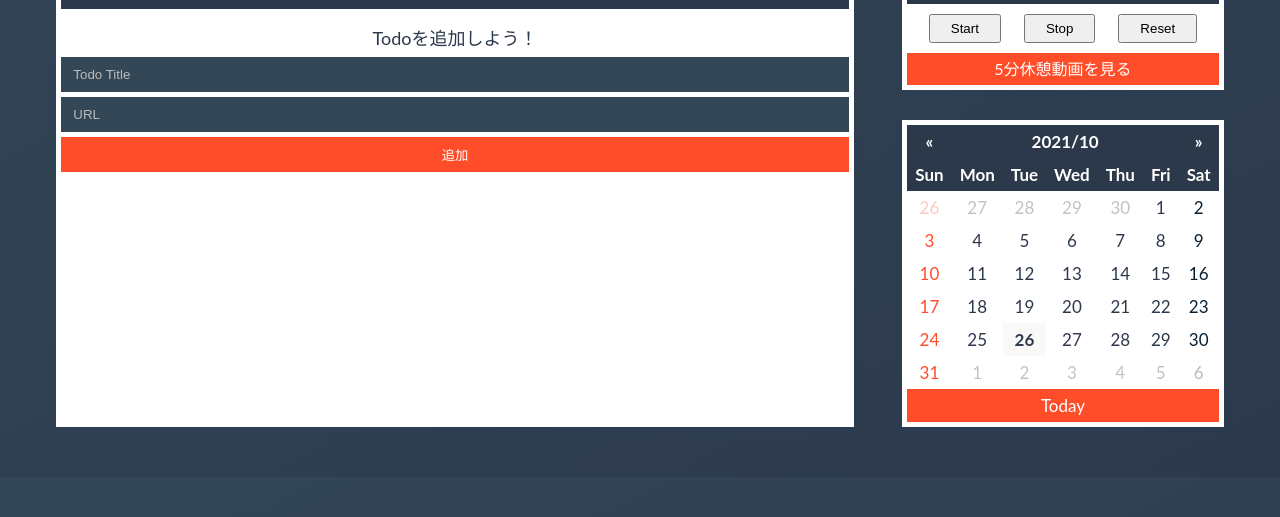
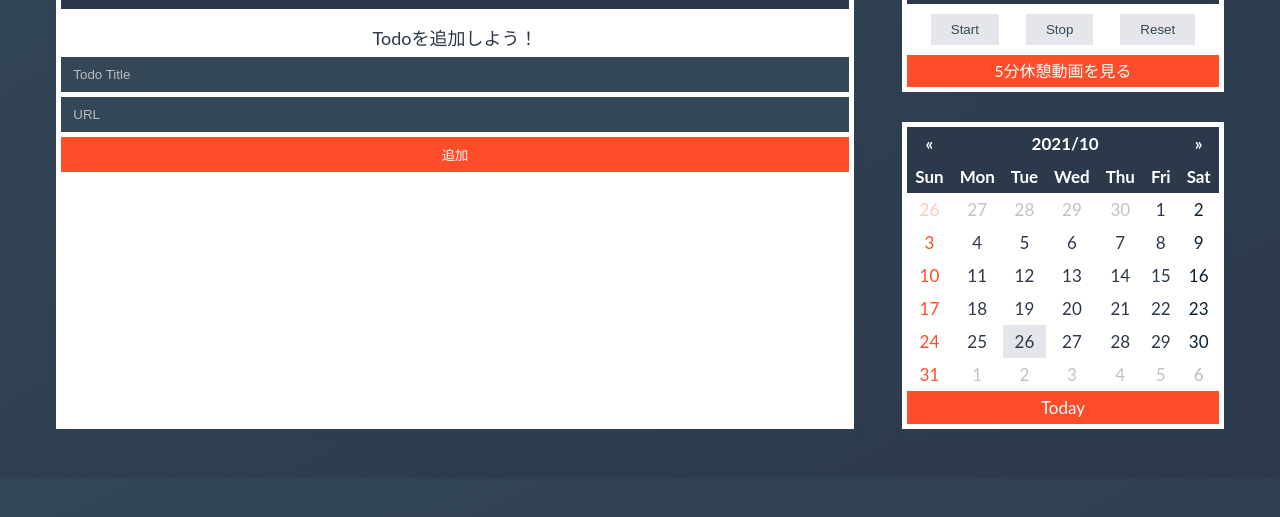
Before and after one commit to shim369/Vue-Todo-App, a plain HTML site: page index.html in a window 1280 px wide. Shown: the part 195-712 px from the top of the page. Drawn offline with nearby package versions, Linux system fonts and the light colour scheme.

Commit message:
color change

```diff
--- a/scss/basis.scss
+++ b/scss/basis.scss
@@ -333,8 +333,7 @@ body{
           opacity: 0.3;
         }
         &.today {
-          font-weight: bold;
-          background: $sub_gray;
+          background: $color_gray;
         }
       }
     }
@@ -366,8 +365,14 @@ body{
     display: flex;
     justify-content: space-around;
     button {
-      padding: 5px 20px;
+      padding: 8px 20px;
       cursor: pointer;
+      color: $sub_color2;
+      border: none;
+      background: $color_gray;
+      &:hover {
+        opacity: .8;
+      }
     }
   }
 }
```
Also changed, not shown: css/basis.css, 1 other file.
